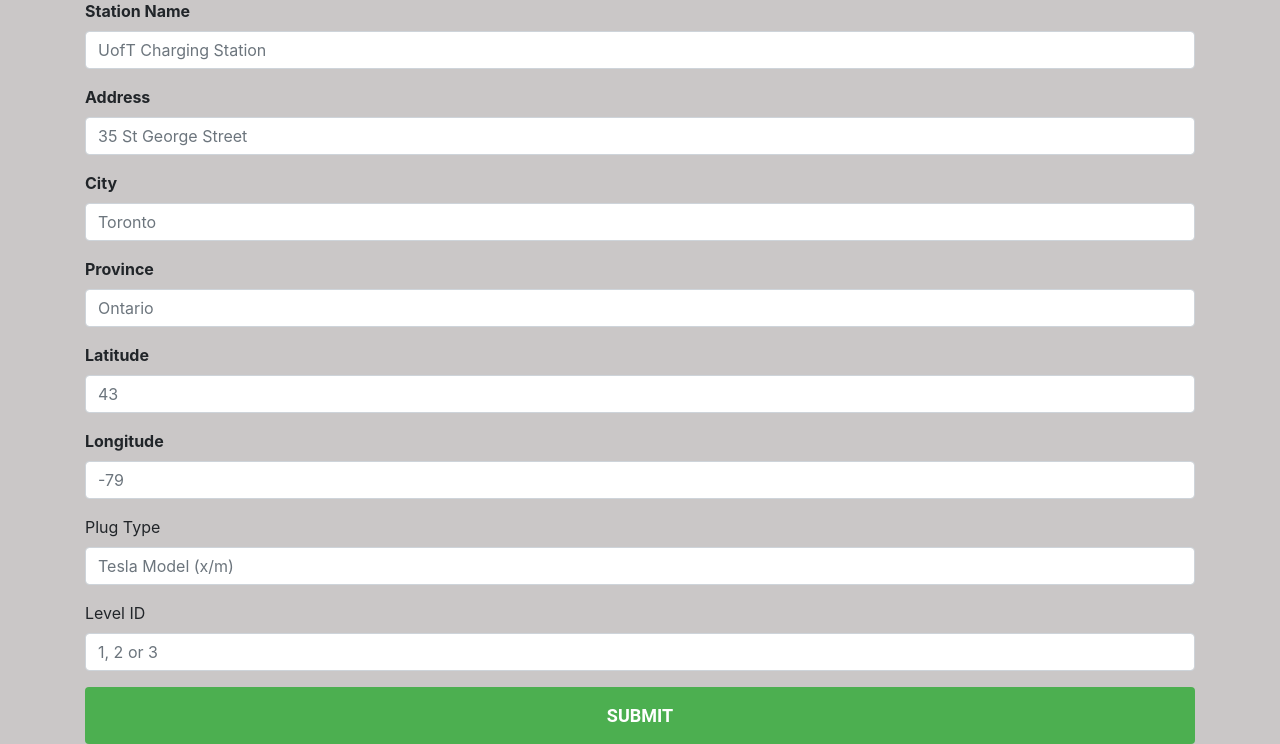
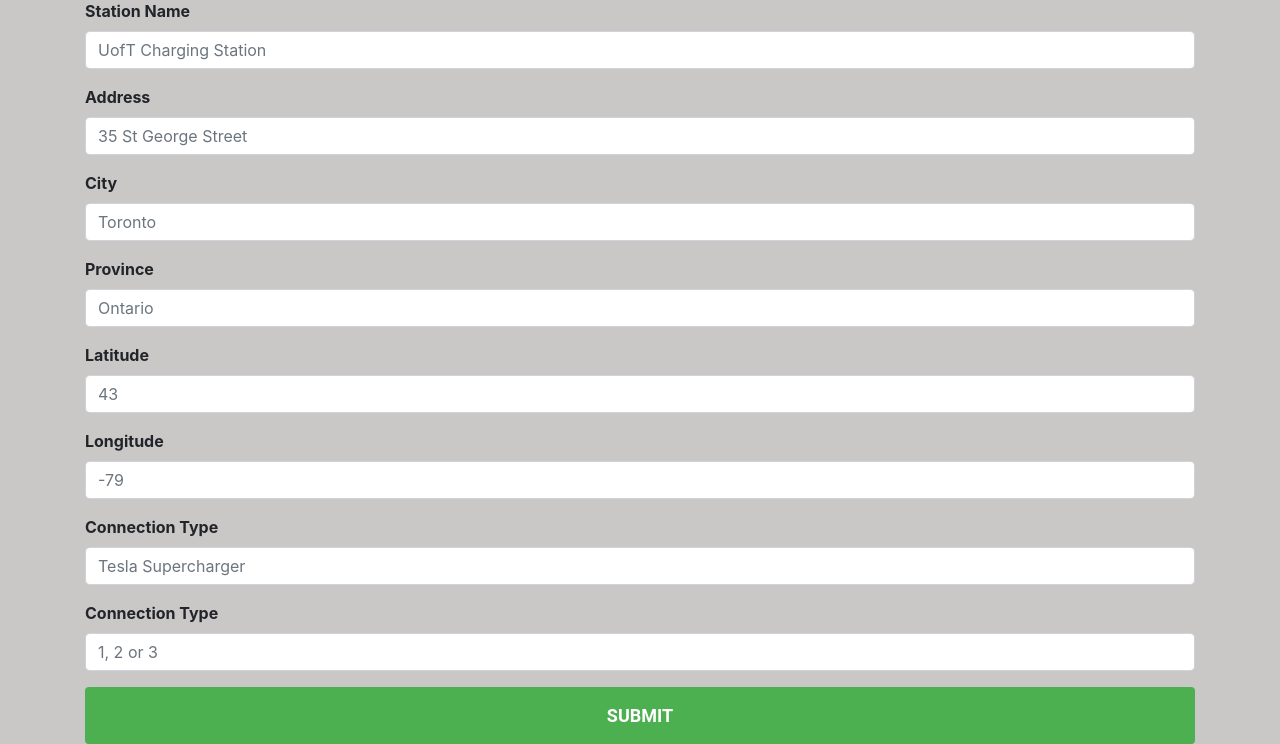
Before and after one commit to chuhaovince/UofT-Data-Bootcamp-Project-2, a Python web app: template Electric_Charging_Stations/templates/Add.html in a window 1280 px wide. Shown: the part 313-1057 px from the top of the page. Run offline with Jinja, Linux system fonts and the light colour scheme; the template is opened without the code that fills it, so the values that code supplies are empty; some libraries are stand-ins or nearby versions.

Commit message:
Added more css styling

```diff
--- a/Electric_Charging_Stations/templates/Add.html
+++ b/Electric_Charging_Stations/templates/Add.html
@@ -70,12 +70,12 @@
             </div>
 
             <div class="form-group">
-              <label for="connectionTitle">Plug Type</label>
-              <input type="text" class="form-control" id="connectionTitle" name="Plug_type" placeholder="Tesla Model (x/m)">
+              <label for="connectionTitle"><strong>Connection Type</strong></label>
+              <input type="text" class="form-control" id="connectionTitle" name="Plug_type" placeholder="Tesla Supercharger">
             </div>
 
             <div class="form-group">
-            <label for="levelID">Level ID</label>
+            <label for="levelID"><strong>Connection Type</strong></label>
             <input type="text" class="form-control" id="levelID" name="Level" placeholder="1, 2 or 3">
             </div>
 
```
